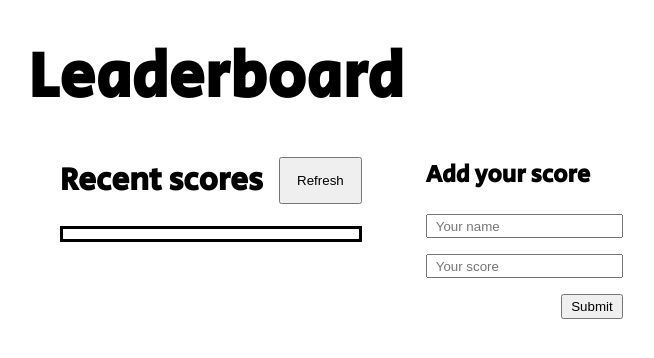
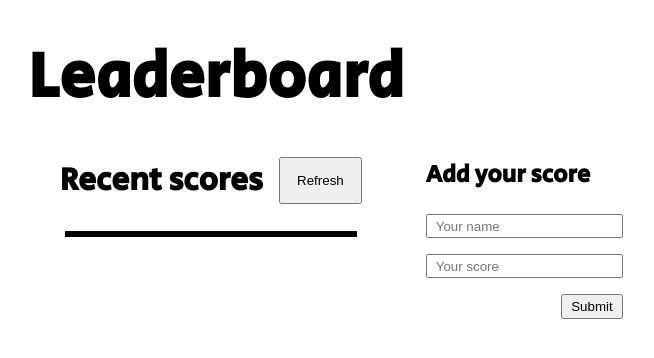
Before and after one commit to ulises2607/Leaderboard-list, a website built with webpack: page src/template.html in a window 1280 px wide. Shown: the whole page, without its empty margins (4-658 px from the left). Built offline with nearby package versions, Linux system fonts and the light colour scheme.

Commit message:
Fixing on load display data error. Adding linkeding profile

```diff
--- a/src/index.js
+++ b/src/index.js
@@ -6,5 +6,5 @@ const leaderboard = new Leaderboard();
 leaderboard.addScore();
 
 window.onload = () => {
-  leaderboard.loadData();
+  leaderboard.displayData();
 };
--- a/src/style.css
+++ b/src/style.css
@@ -39,7 +39,10 @@ h1 {
 .scores {
   margin-top: 1.4rem;
   padding: 5px;
-  border: 3px black solid;
+}
+
+.score-list {
+    border: 3px black solid;
 }
 
 .item {
```
Also changed, not shown: README.md.
